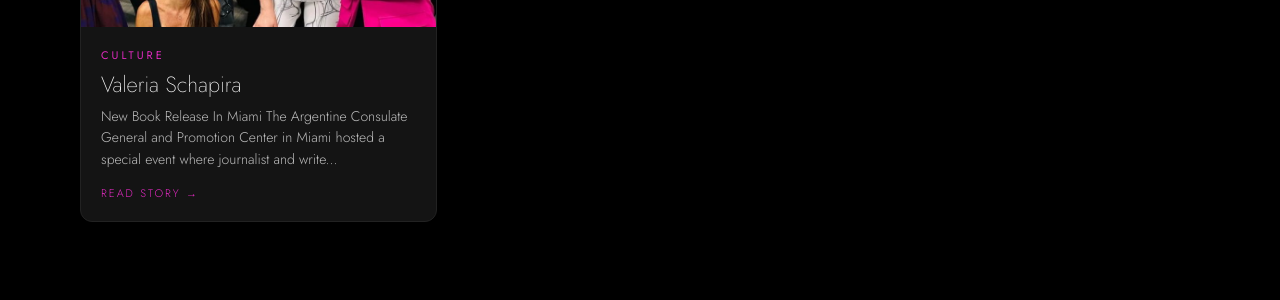
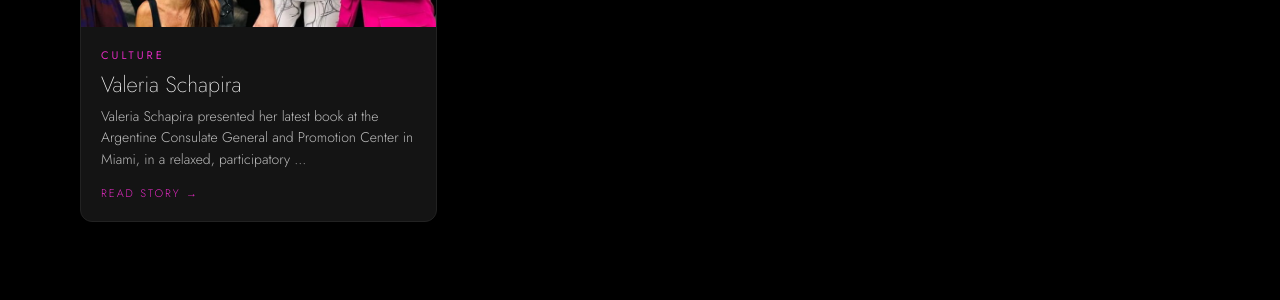
Before and after one commit to MIAMIX-io/MIAMIX.VIP-Site, a Jekyll site: the page built from culture.html, in a window 1280 px wide and 900 px high, scrolled down 1877 px. Shown: the part 315-615 px from the top of the window. Built offline with Jekyll 4.4.1, drawn with Linux system fonts in a browser that asks for light colours; some of the changed lines change nothing that is shown.

Commit message:
Revise description for Valeria Schapira's event

```diff
--- a/_posts/Culture/2019-06-19-valeria-schapira.md
+++ b/_posts/Culture/2019-06-19-valeria-schapira.md
@@ -1,7 +1,7 @@
 ---
 title: "Valeria Schapira"
 page_title: "New Book In Miami"
-description: "New Book Release In Miami The Argentine Consulate General and Promotion Center in Miami hosted a special event where journalist and writer Valeria Schapira shared her latest book with the public. The event brought together readers, friends, and literature lovers in a relaxed and highly participatory atmosphere. With her approachable and charismatic style, Valeria spoke about the spirit of her new work, which invites reflection and self-discovery. Known for her ability to connect with people's emotions, the author also shared anecdotes from her creative process and encouraged those present to view life's challenges with optimism and resilience. The event was produced by Silvina Fuentes, who has promoted numerous cultural gatherings in Miami that bring the Argentine and Latin American communities closer to literary, artistic, and musical figures. Her collaboration with the consulate allowed for an intimate and intimate space between the author and the audience."
+description: "Valeria Schapira presented her latest book at the Argentine Consulate General and Promotion Center in Miami, in a relaxed, participatory evening with readers and literature lovers. The journalist and writer spoke about reflection, self-discovery, and facing life's challenges with optimism and resilience, sharing anecdotes from her creative process. The event was produced by Silvina Fuentes."
 date: 2019-06-19
 cover_image: /images/culture/vva14-1024x709.jpg
 external_url: "https://www.miamix.io/culture-arts/valeria-schapira-miamix"
```
